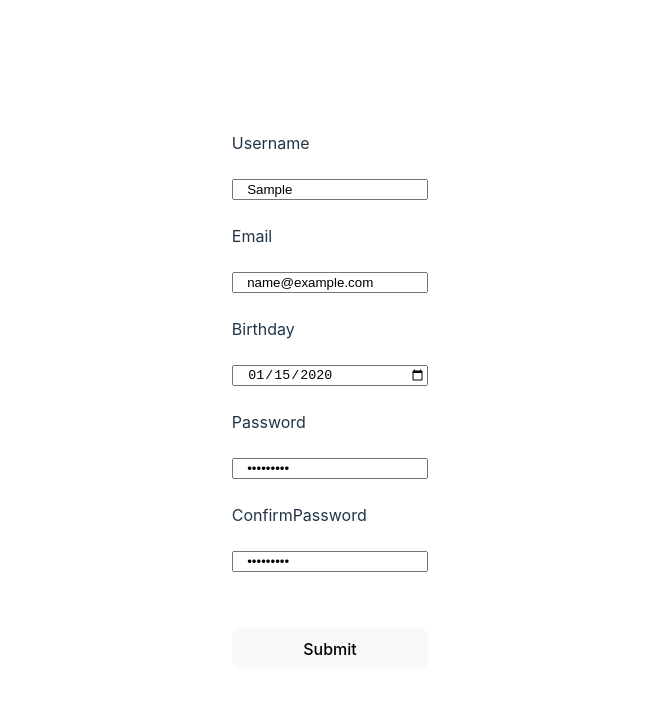
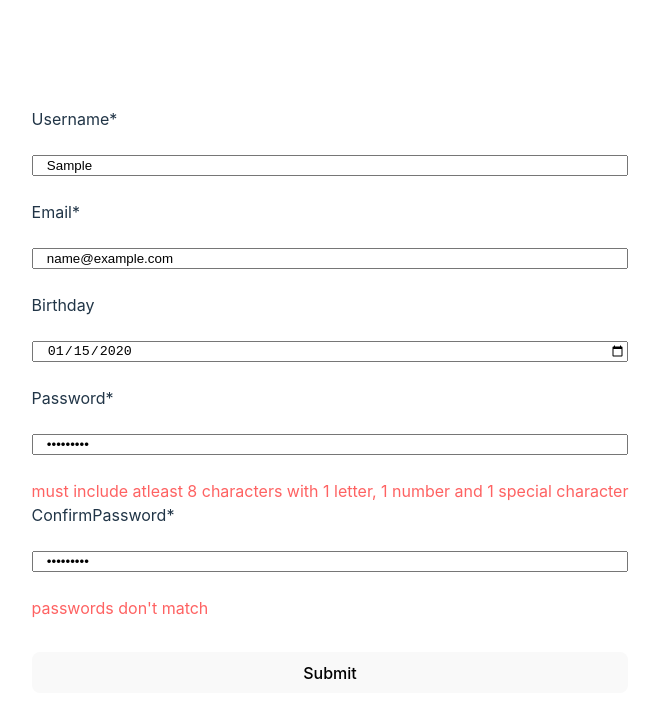
Before and after one commit to Steeve26/react-form, a React (Vite) app: page / in a window 1280 px wide. Both pictures are taken after typing "Sample", "name@example.com", "2020-01-15", "Sample123", "Sample123" into the empty fields and a click on the button "Submit". Shown: the top 718 px of the page, without its empty margins (310-969 px from the left). Built offline with nearby package versions, Linux system fonts and the light colour scheme.

Commit message:
rework functionality implemented

```diff
--- a/src/App.jsx
+++ b/src/App.jsx
@@ -18,19 +18,23 @@ function App() {
   const formattributes = [
     {
       id: 1,
-      label: 'username',
+      label: 'username*',
       type: 'text',
       name: 'username',
       placeholder: 'username',
-      errorMessage: 'must be 3-20 characters'
+      errorMessage: 'must be 3-20 characters',
+      required: 'true',
+      pattern: `\\w{3,20}`
     },
     {
       id: 2,
-      label: 'email',
+      label: 'email*',
       type: 'email',
       name: 'email',
       placeholder: 'email',
-      errorMessage: 'enter a valid email'
+      errorMessage: 'enter a valid email',
+      required: 'true',
+      pattern: `^[\w-\.]+@([\w-]+\.)+[\w-]{2,4}$`
     },
     {
       id: 3,
@@ -41,19 +45,23 @@ function App() {
     },
     {
       id: 4,
-      label: 'password',
+      label: 'password*',
       type: 'password',
       name: 'password',
       placeholder: 'password',
-      errorMessage: 'must include atleast 8 characters with 1 letter, 1 number and 1 special character'
+      errorMessage: 'must include atleast 8 characters with 1 letter, 1 number and 1 special character',
+      required: 'true',
+      pattern: `^(?=.*[0-9])(?=.*[a-zA-Z])(?=.*[!@#$%^&*])[a-zA-Z0-9!@#$%^&*]{8,20}$`
     },
     {
       id: 5,
-      label: 'confirmPassword',
+      label: 'confirmPassword*',
       type: 'password',
       name: 'confirmPassword',
       placeholder: 'confirm password',
-      errorMessage: `passwords don't match`
+      errorMessage: `passwords don't match`,
+      required: 'true',
+      pattern: [values.password]
     },
   ]
 
--- a/src/components/formInput.jsx
+++ b/src/components/formInput.jsx
@@ -2,36 +2,35 @@ import React, { useState } from 'react'
 import styles from './formInput.module.css'
 
 export default function formInput(props) {
-  const {change, id, label, pass, ...input} = props
-  const [error, setError] = useState('')
- console.log(error)
+  const {change, id, label, pass, errorMessage, ...input} = props
+  const [focused, setFocused] = useState('')
   function handleshit(e, name) {
     let val = e.target.value
     change(name, val)
-    if (!val)
-      setError(`Field can't be blank`)
-      else{
-      setError('')
-      if (name === 'username'){
-        if (val.length <= 2)
-          setError('Username needs to be atleast 3 characters')}
-      if (name === 'password'){
-        if (val.length <= 7)
-          setError('Password needs to be atleast 8 characters')}
-      if (name === 'confirmPassword')
-        if (val !== pass)
-          setError(`Passwords don't match`)
-        }
+    // if (!val)
+    //   setError(`Field can't be blank`)
+    //   else{
+    //   setError('')
+    //   if (name === 'username'){
+    //     if (val.length <= 2)
+    //       setError('Username needs to be atleast 3 characters')}
+    //   if (name === 'password'){
+    //     if (val.length <= 7)
+    //       setError('Password needs to be atleast 8 characters')}
+    //   if (name === 'confirmPassword')
+    //     if (val !== pass)
+    //       setError(`Passwords don't match`)
+    //     }
   }
 
   return (
     <div className={styles.formInput}>
       <label htmlFor={label}>{label}</label>
       <br/>
-      <input id={label} {...input}
-      onChange={e => handleshit(e, name)} />
+      <input id={label} {...input} focused={focused.toString()} onBlur={() => setFocused(false)}
+      onChange={e => handleshit(e, label)} />
       <br />
-      <span className={styles.error}>{error}</span>
+      <span className={styles.error}>{errorMessage}</span>
     </div>
   )
 
--- a/src/components/formInput.module.css
+++ b/src/components/formInput.module.css
@@ -14,4 +14,8 @@ input {
 .error {
   color: #fe6262;
   text-transform: none;
+  display: none;
 }
+input:invalid[focused='false'] ~ span {
+  display: block;
+}
```
